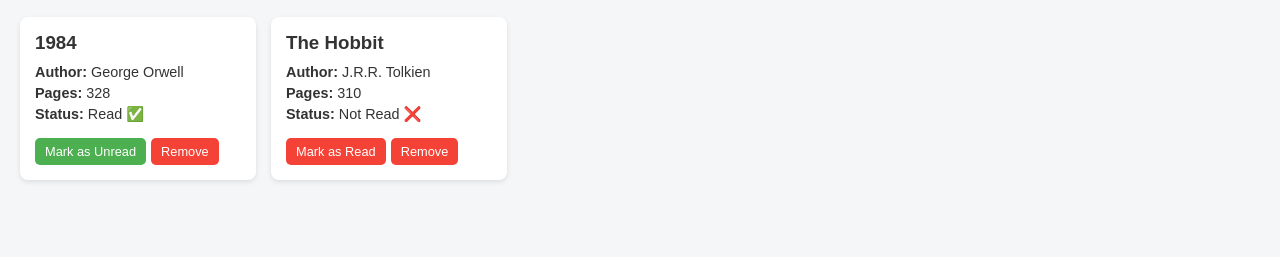
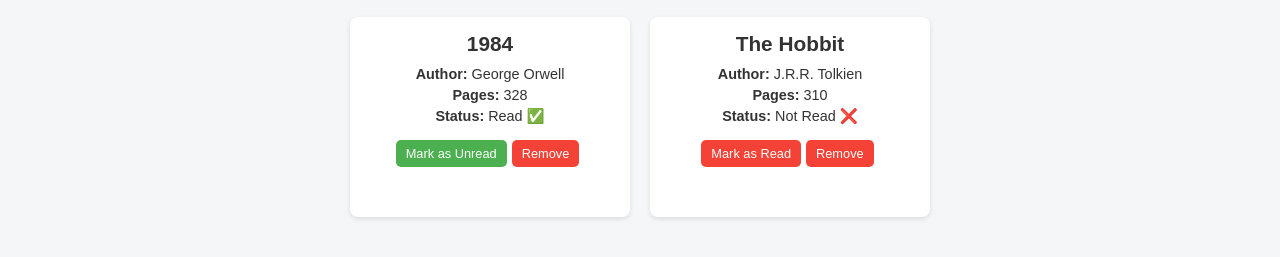
Before and after one commit to NkanyisoMz/Library, a plain HTML site: page index.html in a window 1280 px wide. Shown: the part 61-318 px from the top of the page. Drawn offline with Linux system fonts and the light colour scheme.

```diff
--- a/style.css
+++ b/style.css
@@ -37,12 +37,36 @@ header button:hover {
   background: #3a9bdc;
 }
 
-/* Library grid */
 #library {
-    display: grid;
-    grid-template-columns: repeat(auto-fill, minmax(220px, 1fr));
-    gap: 15px;
+    display: flex;
+    flex-wrap: wrap;
+    justify-content: center;
+    gap: 20px;
+    margin-top: 20px;
   }
+
+  /* Book cards */
+  .book-card {
+    background: white;
+    padding: 20px;
+    border-radius: 10px;
+    box-shadow: 0px 2px 8px rgba(0,0,0,0.15);
+    width: 280px;
+    min-height: 200px;
+    text-align: center;
+    transition: transform 0.2s, box-shadow 0.2s;
+  }
+
+  .book-card:hover {
+    transform: translateY(-5px);
+    box-shadow: 0px 4px 12px rgba(0,0,0,0.2);
+  }
+
+  .book-card h3 {
+    margin-bottom: 12px;
+    font-size: 1.3rem;
+  }
+
 
 /* Book card */
 .book-card {
@@ -108,11 +132,11 @@ header button:hover {
     padding: 20px;
     box-shadow: 0px 4px 15px rgba(0,0,0,0.2);
 
-    /* Make it wider */
+
     width: 400px;
     max-width: 90%;
 
-    /* Force centering */
+
     position: fixed;
     top: 50%;
     left: 50%;
@@ -120,7 +144,7 @@ header button:hover {
   }
 
   dialog::backdrop {
-    background: rgba(0, 0, 0, 0.4); /* dark overlay */
+    background: rgba(0, 0, 0, 0.4);
   }
 
 
```
